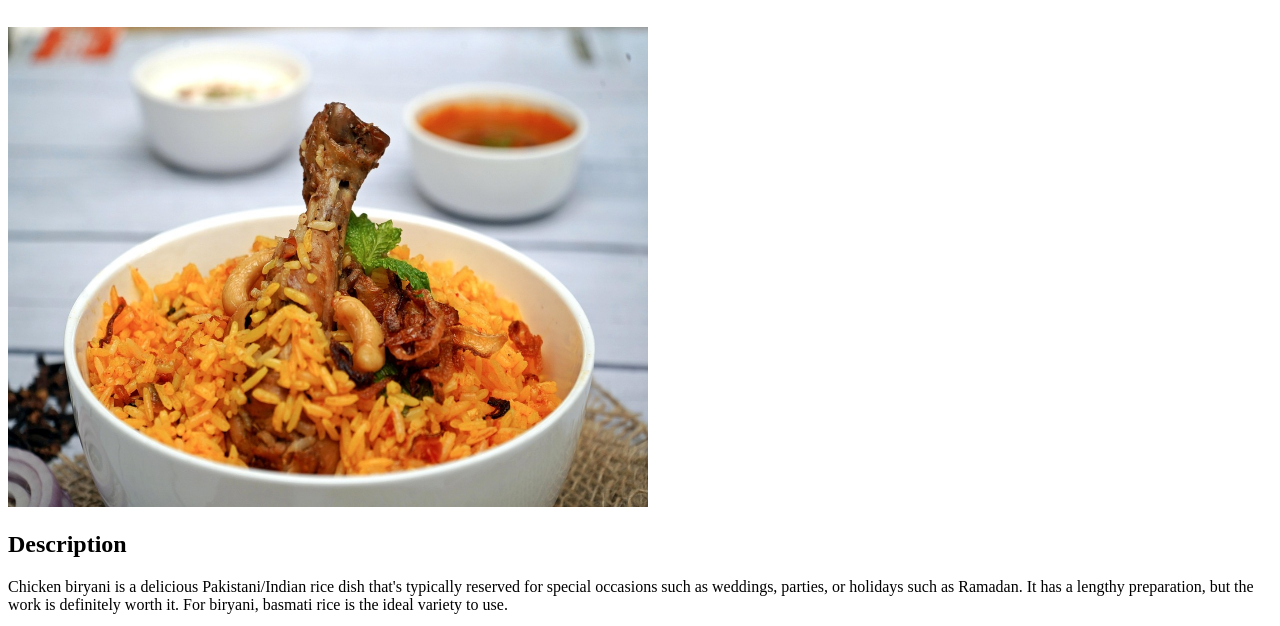
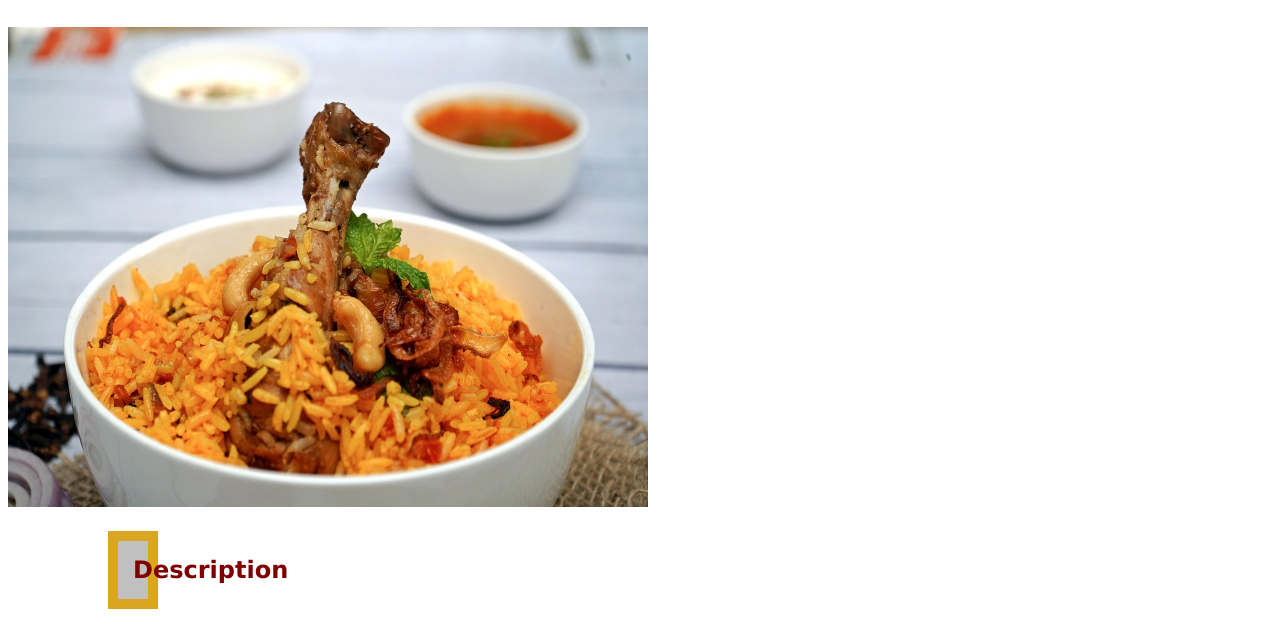
Before and after one commit to LakshyaRai22/odin-recipes, a plain HTML site: page recipes/chicken_biryani.html in a window 1280 px wide. Shown: the part 143-769 px from the top of the page. Drawn offline with Linux system fonts and the light colour scheme.

Commit message:
Added CSS Elements for Class Headings

```diff
--- a/styles.css
+++ b/styles.css
@@ -10,3 +10,13 @@
     margin-right: 500px;
     border: 10px;
 }
+
+.Headings {
+    margin-left: 100px;
+    background-color: silver;
+    color: maroon;
+    font-family: "Lucida Sans", "Lucida Sans Regular", "Lucida Grande", "Lucida Sans Unicode", Geneva, Verdana, sans-serif;
+    padding: 15px;
+    margin-right: 1200px;
+    border: 10px solid goldenrod;
+}
```
